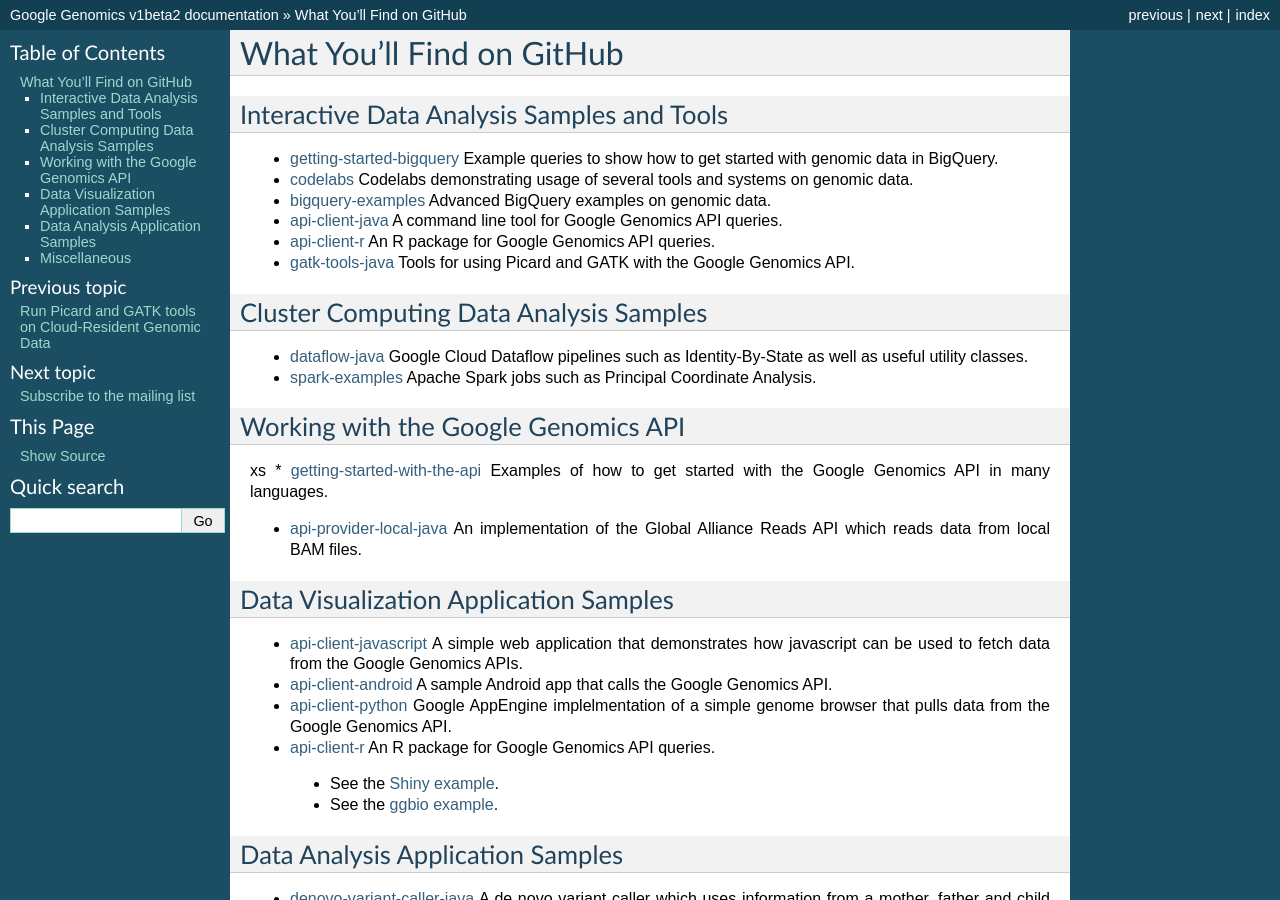
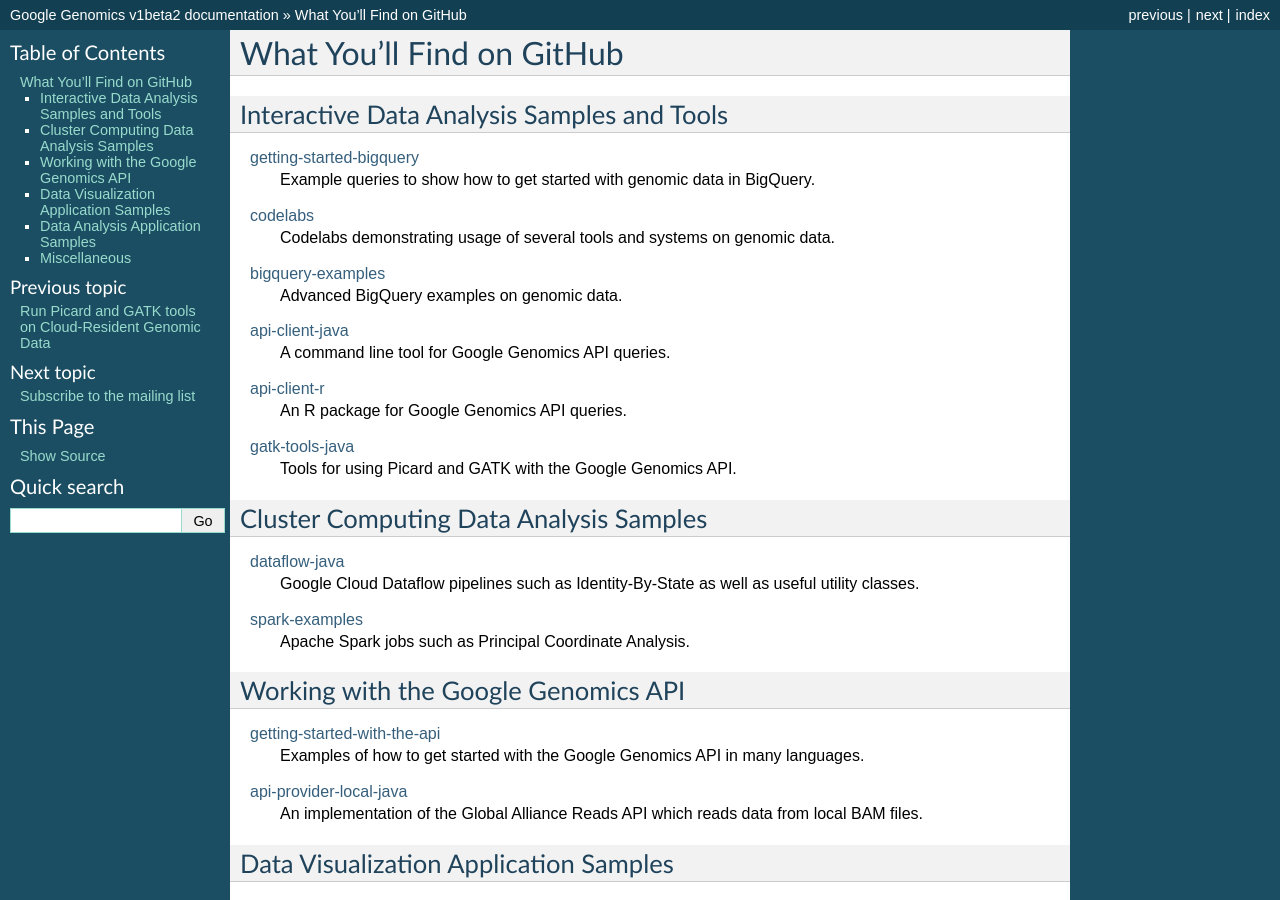
Before and after one commit to googlegenomics/readthedocs, a Sphinx documentation site: the page built from docs/source/github_index.rst, in a window 1280 px wide and 900 px high. Built offline with Sphinx 7.4.7, drawn with Linux system fonts in a browser that asks for light colours.

Commit message:
Fix formatting of links.

```diff
--- a/docs/source/github_index.rst
+++ b/docs/source/github_index.rst
@@ -4,53 +4,70 @@
 Interactive Data Analysis Samples and Tools
 -----------------------------------------------
 
-* `getting-started-bigquery <https://github.com/googlegenomics/getting-started-bigquery>`_ Example queries to show how to get started with genomic data in BigQuery.
+`getting-started-bigquery <https://github.com/googlegenomics/getting-started-bigquery>`_
+  Example queries to show how to get started with genomic data in BigQuery.
 
-* `codelabs <https://github.com/googlegenomics/codelabs>`_ Codelabs demonstrating usage of several tools and systems on genomic data.
+`codelabs <https://github.com/googlegenomics/codelabs>`_
+  Codelabs demonstrating usage of several tools and systems on genomic data.
 
-* `bigquery-examples <https://github.com/googlegenomics/bigquery-examples>`_ Advanced BigQuery examples on genomic data.
+`bigquery-examples <https://github.com/googlegenomics/bigquery-examples>`_
+  Advanced BigQuery examples on genomic data.
 
-* `api-client-java <https://github.com/googlegenomics/api-client-java>`_ A command line tool for Google Genomics API queries.
+`api-client-java <https://github.com/googlegenomics/api-client-java>`_
+  A command line tool for Google Genomics API queries.
 
-* `api-client-r <https://github.com/googlegenomics/api-client-r>`_ An R package for Google Genomics API queries.
+`api-client-r <https://github.com/googlegenomics/api-client-r>`_
+  An R package for Google Genomics API queries.
 
-* `gatk-tools-java <https://github.com/googlegenomics/gatk-tools-java>`_ Tools for using Picard and GATK with the Google Genomics API.
+`gatk-tools-java <https://github.com/googlegenomics/gatk-tools-java>`_
+  Tools for using Picard and GATK with the Google Genomics API.
 
 Cluster Computing Data Analysis Samples
 -----------------------------------------------
 
-* `dataflow-java <https://github.com/googlegenomics/dataflow-java>`_ Google Cloud Dataflow pipelines such as Identity-By-State as well as useful utility classes.
+`dataflow-java <https://github.com/googlegenomics/dataflow-java>`_
+  Google Cloud Dataflow pipelines such as Identity-By-State as well as useful utility classes.
 
-* `spark-examples <https://github.com/googlegenomics/spark-examples>`_ Apache Spark jobs such as Principal Coordinate Analysis.
+`spark-examples <https://github.com/googlegenomics/spark-examples>`_
+  Apache Spark jobs such as Principal Coordinate Analysis.
 
 Working with the Google Genomics API
 -----------------------------------------------
-xs
-* `getting-started-with-the-api <https://github.com/googlegenomics/getting-started-with-the-api>`_ Examples of how to get started with the Google Genomics API in many languages.
 
-* `api-provider-local-java <https://github.com/googlegenomics/api-provider-local-java>`_ An implementation of the Global Alliance Reads API which reads data from local BAM files.
+`getting-started-with-the-api <https://github.com/googlegenomics/getting-started-with-the-api>`_
+  Examples of how to get started with the Google Genomics API in many languages.
+
+`api-provider-local-java <https://github.com/googlegenomics/api-provider-local-java>`_
+  An implementation of the Global Alliance Reads API which reads data from local BAM files.
 
 Data Visualization Application Samples
 -----------------------------------------------
 
-* `api-client-javascript <https://github.com/googlegenomics/api-client-javascript>`_ A simple web application that demonstrates how javascript can be used to fetch data from the Google Genomics APIs.
+`api-client-javascript <https://github.com/googlegenomics/api-client-javascript>`_
+  A simple web application that demonstrates how javascript can be used to fetch data from the Google Genomics APIs.
 
-* `api-client-android <https://github.com/googlegenomics/api-client-android>`_ A sample Android app that calls the Google Genomics API.
+`api-client-android <https://github.com/googlegenomics/api-client-android>`_
+  A sample Android app that calls the Google Genomics API.
 
-* `api-client-python <https://github.com/googlegenomics/api-client-python>`_ Google AppEngine implelmentation of a simple genome browser that pulls data from the Google Genomics API.
+`api-client-python <https://github.com/googlegenomics/api-client-python>`_
+  Google AppEngine implelmentation of a simple genome browser that pulls data from the Google Genomics API.
 
-* `api-client-r <https://github.com/googlegenomics/api-client-r>`_ An R package for Google Genomics API queries.
- * See the `Shiny example <https://github.com/googlegenomics/api-client-r/tree/master/shiny>`_.
- * See the `ggbio example <https://github.com/googlegenomics/api-client-r/blob/master/inst/doc/PlottingAlignments.md>`_.
+`api-client-r <https://github.com/googlegenomics/api-client-r>`_
+  An R package for Google Genomics API queries.
+   * See the `Shiny example <https://github.com/googlegenomics/api-client-r/tree/master/shiny>`_.
+   * See the `ggbio example <https://github.com/googlegenomics/api-client-r/blob/master/inst/doc/PlottingAlignments.md>`_.
 
 Data Analysis Application Samples
 -----------------------------------------------
 
-* `denovo-variant-caller-java <https://github.com/googlegenomics/denovo-variant-caller-java>`_ A de novo variant caller which uses information from a mother, father and child trio with a bayesian inference method.
+`denovo-variant-caller-java <https://github.com/googlegenomics/denovo-variant-caller-java>`_
+  A de novo variant caller which uses information from a mother, father and child trio with a bayesian inference method.
 
 Miscellaneous
 -----------------------------------------------
 
-* `gce-images <https://github.com/googlegenomics/gce-images>`_ Scripts that create Google Compute Engine images and Docker images containing sets of popular genomics software.
+`gce-images <https://github.com/googlegenomics/gce-images>`_
+  Scripts that create Google Compute Engine images and Docker images containing sets of popular genomics software.
 
-* `utils-java <https://github.com/googlegenomics/utils-java>`_ Common Java files for Google Genomics integrations.
+`utils-java <https://github.com/googlegenomics/utils-java>`_
+  Common Java files for Google Genomics integrations.
--- a/docs/source/use_cases/discover_public_data/genomic_data_toc.rst
+++ b/docs/source/use_cases/discover_public_data/genomic_data_toc.rst
@@ -10,5 +10,5 @@
   mssng_data
   supercentenarians
   pgp_public_data
-  simons_foundation
   dream_smc_dna
+..  simons_foundation
```
